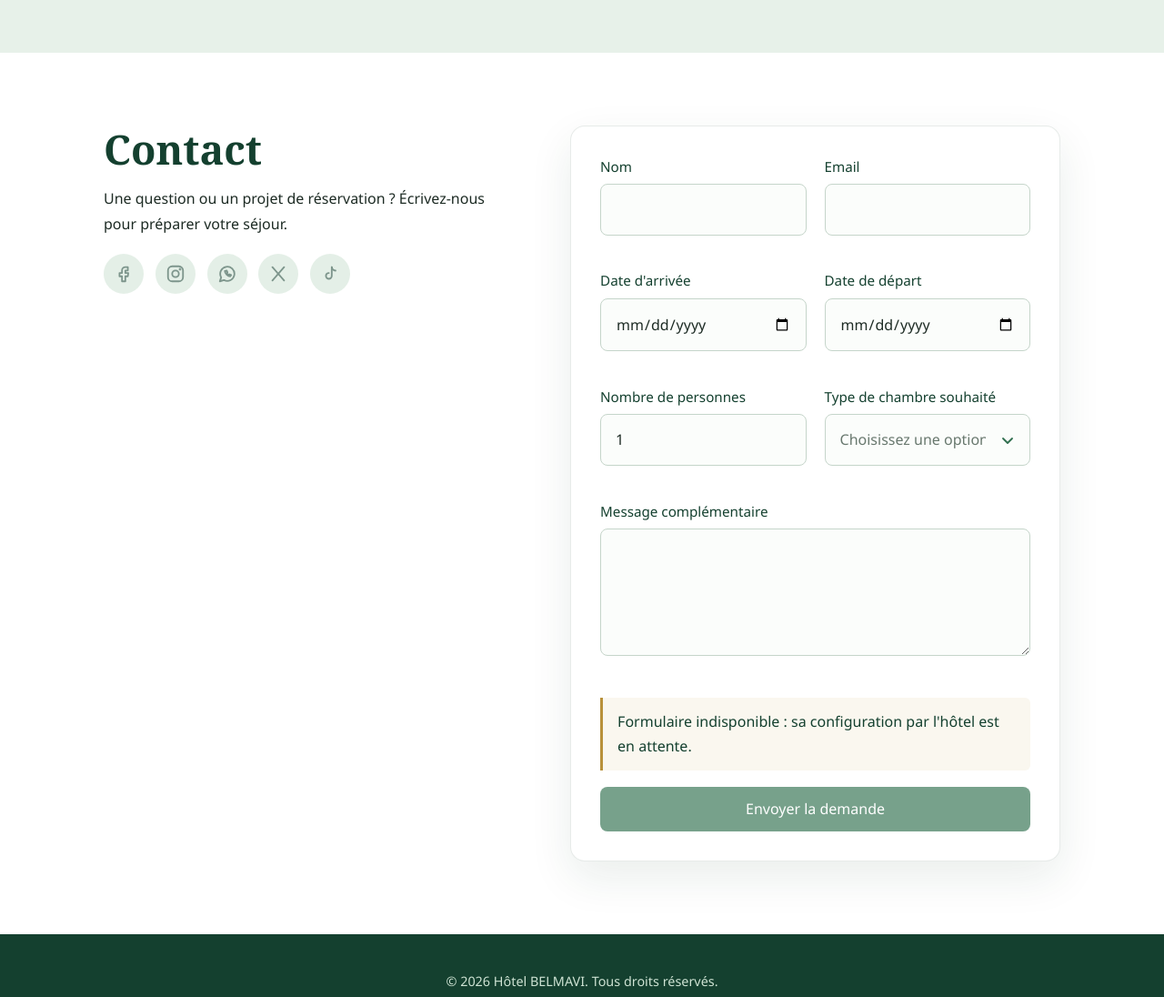
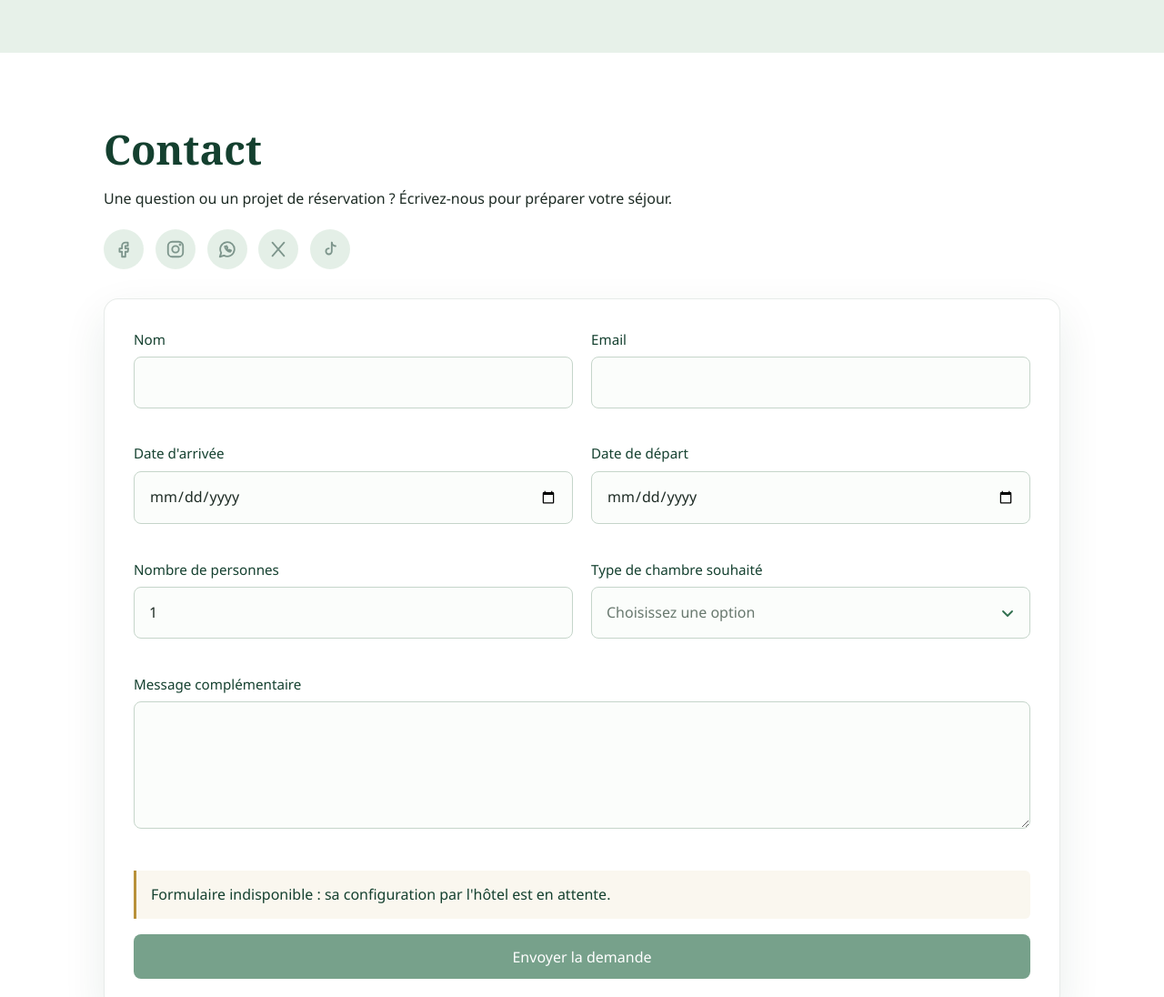
Before and after one commit to Nathan-devweb/BELMAVIE, a plain HTML site: page index.html in a window 1280 px wide. Shown: the part 3000-4096 px from the top of the page at 91% size. Drawn offline with Linux system fonts and the light colour scheme.

Commit message:
Élargir le formulaire de contact sur ordinateur
Co-authored-by: Copilot <223556219+Copilot@users.noreply.github.com>

```diff
--- a/style.css
+++ b/style.css
@@ -454,8 +454,8 @@ nav ul a.actif {
    ========================================================= */
 .contact-grille {
   display: grid;
-  grid-template-columns: 1fr 1.2fr;
-  gap: 4rem;
+  grid-template-columns: 1fr;
+  gap: 2rem;
   align-items: start;
 }
 
```
